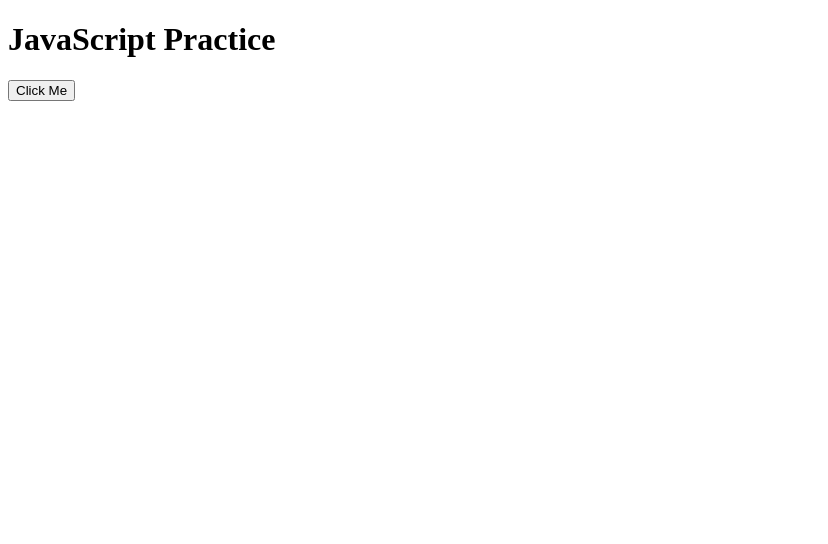
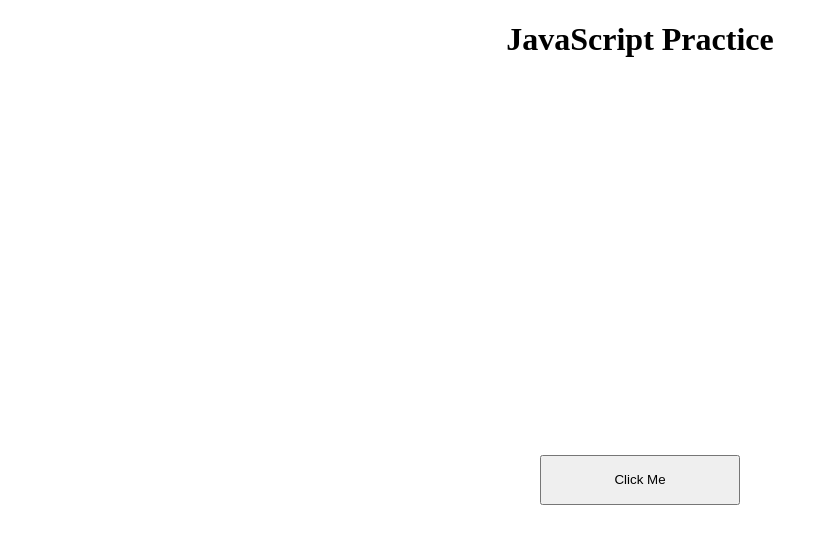
Before and after one commit to rk8287/Javscript-practice, a plain HTML site: page index.html in a window 1280 px wide. Shown: the whole page, without its empty margins (0-828 px from the left). Drawn offline with Linux system fonts and the light colour scheme.

Commit message:
javascript-concept-practice

```diff
--- a/index.html
+++ b/index.html
@@ -8,11 +8,11 @@
 </head>
 <body>
 
-    <h1>JavaScript Practice</h1>
+    <h1 style="text-align: center;">JavaScript Practice</h1>
 
 
-   <div id="parent">
-  <button id="child">Click Me</button>
+   <div class="parent">
+  <button class="child">Click Me</button>
 </div>
 
 
--- a/style.css
+++ b/style.css
@@ -0,0 +1,13 @@
+.parent{
+
+    display: grid;
+    place-items: center;
+    height: 100vh;
+}
+
+.child{
+
+    width: 200px;
+    height: 50px;
+    text-align: center;
+}
```
Also changed, not shown: script.js (+15 -2 lines).
